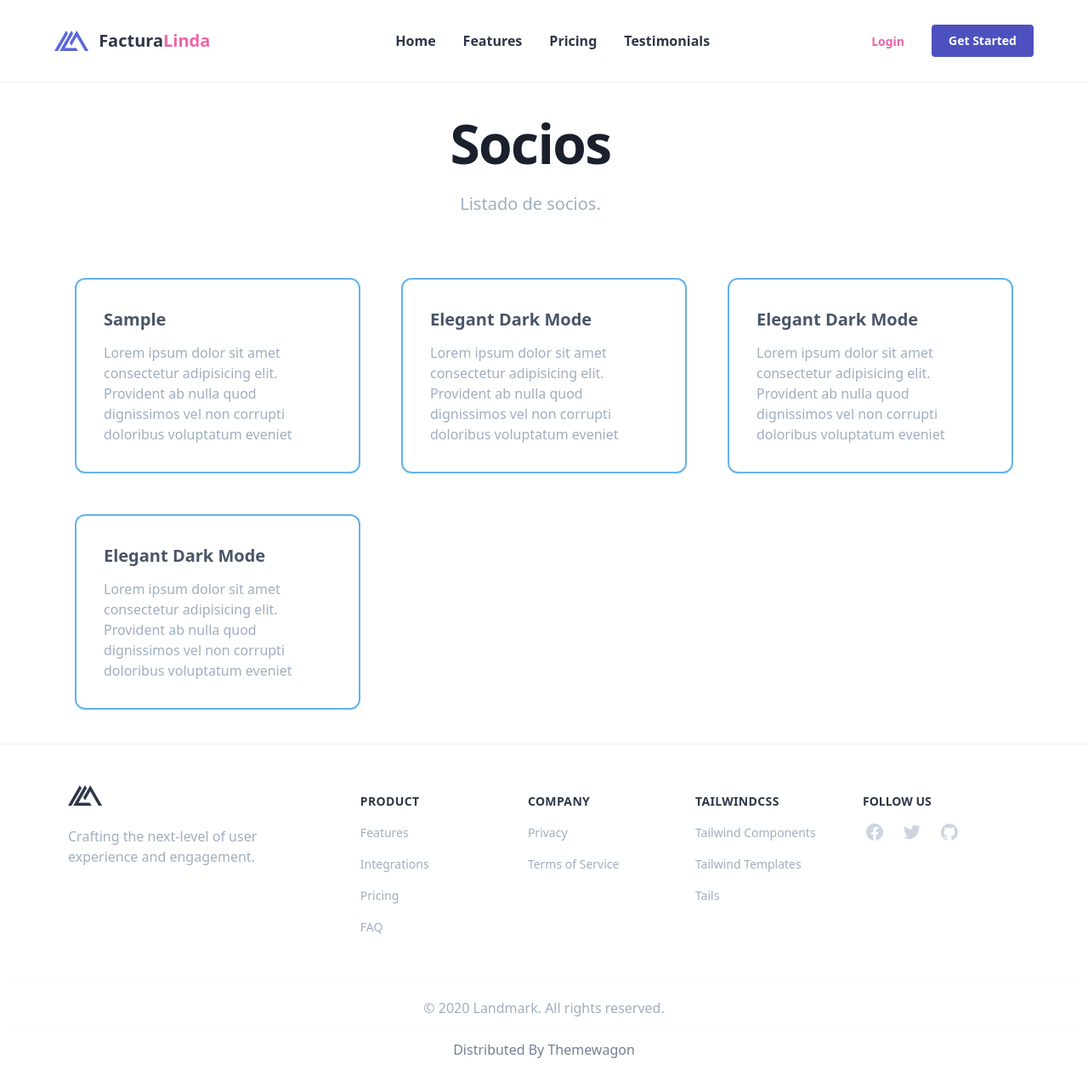
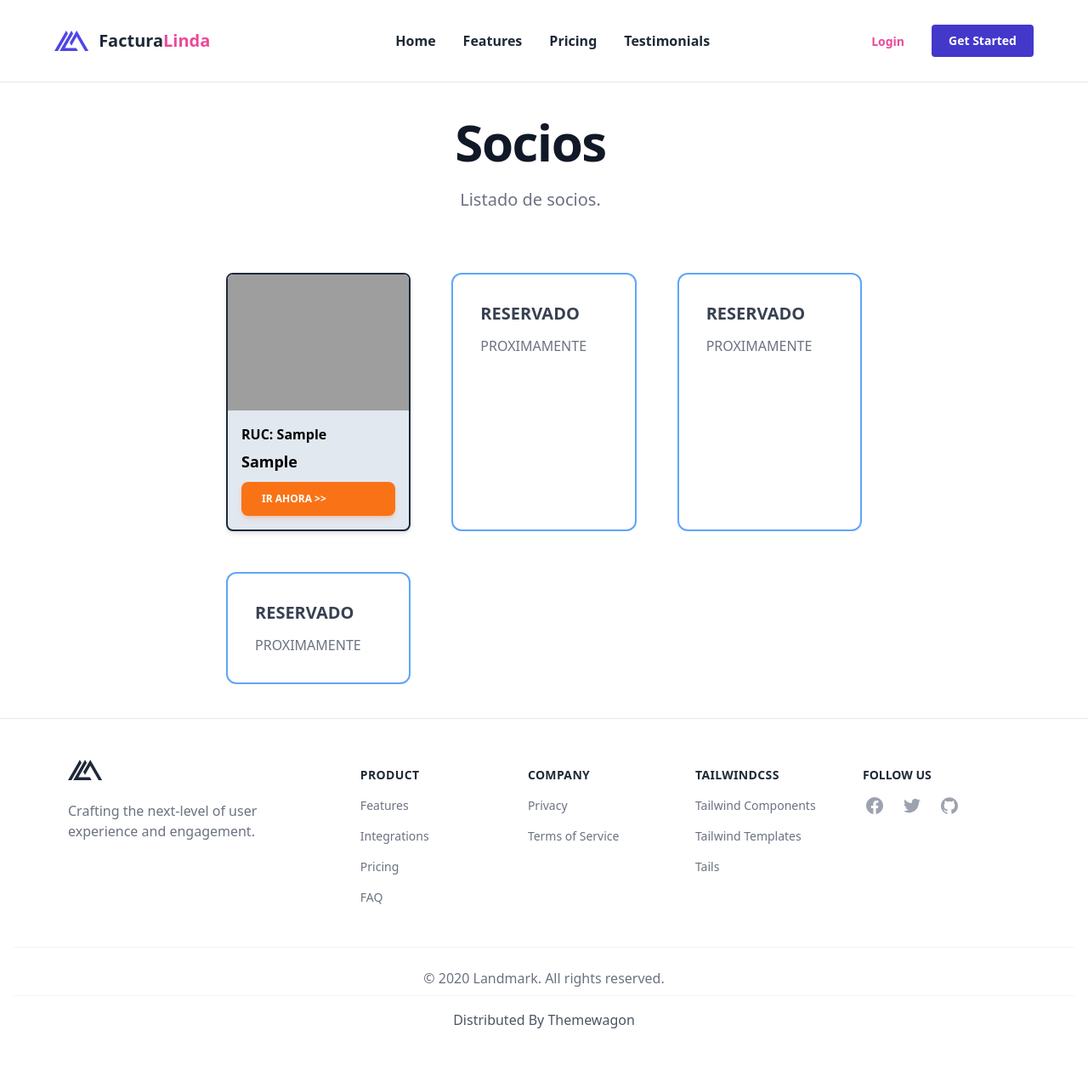
Before and after one commit to zxeveroxz/server, a CodeIgniter 4 app: template app/Views/Admin/comercios.php in a window 1280 px wide. Shown: the whole page at 85% size. After the commit the page ends 1210 px from the top, so only its background shows below. Run offline with PHP 8.4 and a stand-in for CodeIgniter, Linux system fonts and the light colour scheme; the template is opened without the code that fills it: most values are stand-ins (such as "Sample title", 1, 10 or a date in 2020); some libraries are stand-ins or nearby versions; grey boxes are pictures that could not be loaded.

Commit message:
mas avanzes de las entidades

```diff
--- a/app/Controllers/Admin/Login.php
+++ b/app/Controllers/Admin/Login.php
@@ -2,6 +2,7 @@
 
 use App\Controllers\Admin\BaseControllerAdmin;
 use App\Models\EmpresaModel;
+use App\Models\EmpresaInfoModel;
 
 
 class Login extends BaseControllerAdmin{
@@ -12,7 +13,7 @@ class Login extends BaseControllerAdmin{
 
     public function comercios(){
         $empresa = model("EmpresaModel");
-        $rows = $empresa->get()->getResultObject();
+        $rows =  $empresa->findAll();// $empresa->get()->getResultObject();
 
         return view('Admin/comercios',['ROWS'=>$rows]);
     }
--- a/app/Entities/Usuario.php
+++ b/app/Entities/Usuario.php
@@ -1,7 +1,7 @@
 <?php
 namespace App\Entities;
 
-use CodeIgniter\Entity;
+use CodeIgniter\Entity\Entity;
 
 class Usuario extends Entity {
 
@@ -10,4 +10,6 @@ class Usuario extends Entity {
     protected function setUsuarioPazz(string $pazz){
         $this->attributes['usuario_pazz']=\password_hash($pazz, PASSWORD_DEFAULT);
     }
+
+
 }
--- a/app/Views/Admin/comercios.php
+++ b/app/Views/Admin/comercios.php
@@ -1,52 +1,53 @@
-<?=$this->extend('main')?>
+<?= $this->extend('main') ?>
 
-<?=$this->section('titulo');?>
+<?= $this->section('titulo'); ?>
 Socios - 2023
-<?=$this->endSection();?>
+<?= $this->endSection(); ?>
 
-<?=$this->section('contenido');?>
+<?= $this->section('contenido'); ?>
 
-<section class="bg-white dark:bg-gray-900">
-    <div class="container px-6 py-0 mx-auto">
+<section class="bg-white">
+    <div class="container px-2 py-0 mx-auto">
 
-        <div class="grid grid-cols-1 gap-8 mt-8 xl:mt-12 xl:gap-12 md:grid-cols-2 xl:grid-cols-3">
+        <div class="grid grid-cols-1 gap-6 mt-8 xl:mt-12 xl:gap-12 md:grid-cols-2 xl:grid-cols-3">
 
             <?php
-        foreach($ROWS as $ro){
+            foreach ($ROWS as $row) {
+
             ?>
-
-            <div class="p-8 space-y-3 border-2 border-blue-400 dark:border-blue-300 rounded-xl">
-                <h1 class="text-xl font-semibold text-gray-700 capitalize dark:text-white"><?=$ro->empresa_ruc?></h1>
-                <p class="text-gray-500 dark:text-gray-300">
-                    Lorem ipsum dolor sit amet consectetur adipisicing elit. Provident ab nulla quod dignissimos vel non
-                    corrupti doloribus voluptatum eveniet
-                </p>
+                <div class="bg-slate-200 rounded-lg border-2 border-slate-800 text-black  shadow-md max-w-xs md:max-w-none overflow-hidden">
+                    <img class="h-40 w-full   object-cover bg-white" src="https://www.jsjfact.com/facturador/img/logo-factura.png" alt="" />
+                    <div class="p-4">
+                        <span class="text-md font-bold">RUC: <?= $row->empresa_ruc ?></span>
+                        <h3 class="font-semibold text-lg leading-6  my-2">
+                       <?=$row->empresaInfo->empresa_razon?>
+                        </h3>
+                        <a class="mt-3 block middle none center rounded-lg bg-orange-500 py-3 px-6 font-sans text-xs font-bold uppercase text-white shadow-md shadow-orange-500/20 transition-all hover:shadow-lg hover:shadow-pink-500/40 focus:opacity-[0.85] focus:shadow-none active:opacity-[0.85] active:shadow-none disabled:pointer-events-none disabled:opacity-50 disabled:shadow-none"
+    data-ripple-light="true" href="<?=base_url($row->empresa_ruc)?>">Ir Ahora >></a>
+                    </div>
                 </div>
             <?php
             }
             ?>
 
             <div class="p-8 space-y-3 border-2 border-blue-400 dark:border-blue-300 rounded-xl">
-                <h1 class="text-xl font-semibold text-gray-700 capitalize dark:text-white">elegant Dark Mode</h1>
+                <h1 class="text-xl font-semibold text-gray-700 capitalize dark:text-white">RESERVADO</h1>
                 <p class="text-gray-500 dark:text-gray-300">
-                    Lorem ipsum dolor sit amet consectetur adipisicing elit. Provident ab nulla quod dignissimos vel non
-                    corrupti doloribus voluptatum eveniet
+                    PROXIMAMENTE
                 </p>
             </div>
 
             <div class="p-8 space-y-3 border-2 border-blue-400 dark:border-blue-300 rounded-xl">
-                <h1 class="text-xl font-semibold text-gray-700 capitalize dark:text-white">elegant Dark Mode</h1>
+                <h1 class="text-xl font-semibold text-gray-700 capitalize dark:text-white">RESERVADO</h1>
                 <p class="text-gray-500 dark:text-gray-300">
-                    Lorem ipsum dolor sit amet consectetur adipisicing elit. Provident ab nulla quod dignissimos vel non
-                    corrupti doloribus voluptatum eveniet
+                PROXIMAMENTE
                 </p>
             </div>
 
             <div class="p-8 space-y-3 border-2 border-blue-400 dark:border-blue-300 rounded-xl">
-                <h1 class="text-xl font-semibold text-gray-700 capitalize dark:text-white">elegant Dark Mode</h1>
+                <h1 class="text-xl font-semibold text-gray-700 capitalize dark:text-white">RESERVADO</h1>
                 <p class="text-gray-500 dark:text-gray-300">
-                    Lorem ipsum dolor sit amet consectetur adipisicing elit. Provident ab nulla quod dignissimos vel non
-                    corrupti doloribus voluptatum eveniet
+                PROXIMAMENTE
                 </p>
             </div>
 
@@ -56,4 +57,4 @@ Socios - 2023
         </div>
     </div>
 </section>
-<?=$this->endSection();?>
+<?= $this->endSection(); ?>
--- a/app/Views/main.php
+++ b/app/Views/main.php
@@ -10,7 +10,7 @@
         you to build your TailwindCSS from the source.
         https://tailwindcss.com/docs/installation
     -->
-    <link rel="stylesheet" href="https://cdnjs.cloudflare.com/ajax/libs/tailwindcss/1.9.2/tailwind.min.css">
+    <script src="https://cdn.tailwindcss.com/"></script>
     <!-- Small CSS to Hide elements at 1520px size -->
     <style>
     @media(max-width:1520px) {
```
Also changed, not shown: app/Entities/Empresa.php (+19 -3 lines), app/Entities/EmpresaInfo.php (added, +15 -0 lines), app/Entities/UsuarioInfo.php (+8 -4 lines), app/Models/EmpresaInfoModel.php (added, +28 -0 lines), app/Models/EmpresaModel.php (+6 -1 lines). Lines whose indentation alone changed are shown as unchanged.
